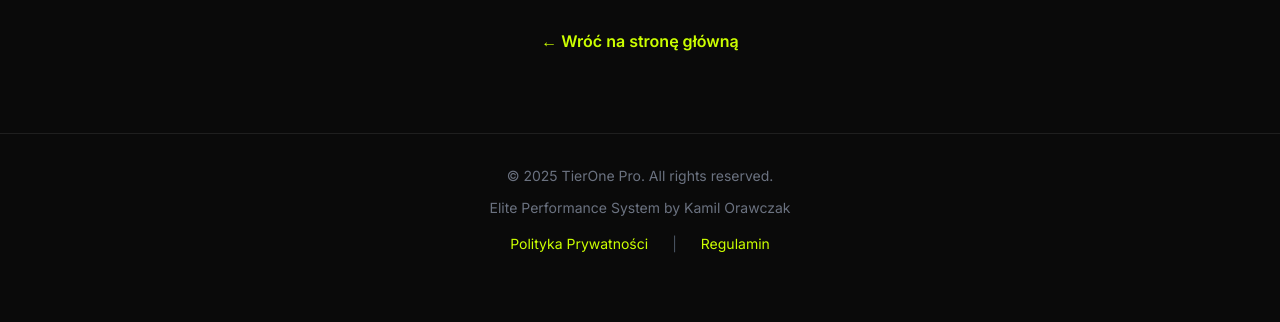
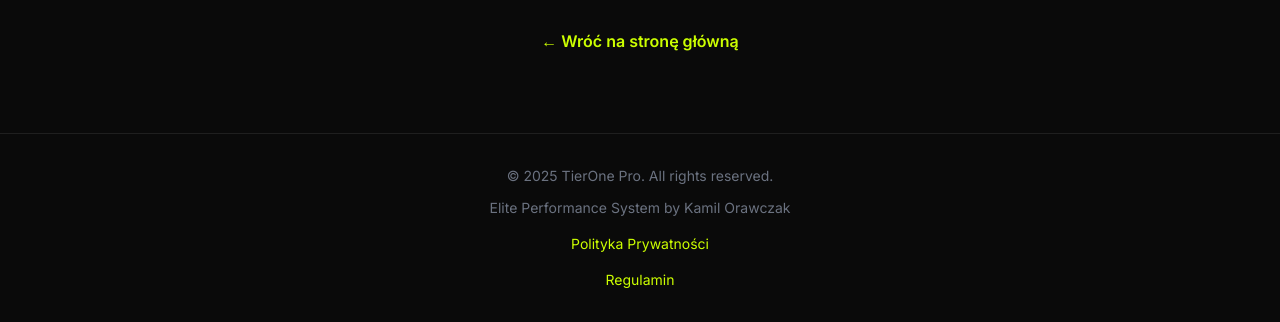
Before and after one commit to treningkamilorawczak/tierone-pro, a website: page public/thank-you.html in a window 1280 px wide. Shown: the part 908-1230 px from the top of the page. Before the commit the page ends 1194 px from the top, so only its background shows below. Drawn offline with nearby package versions, Linux system fonts and the light colour scheme.

Commit message:
Fix footer layout - links in column

```diff
--- a/public/thank-you.html
+++ b/public/thank-you.html
@@ -110,11 +110,10 @@
       <div class="text-center text-gray-500 text-sm">
         <p class="mb-3">© 2025 TierOne Pro. All rights reserved.</p>
         <p class="mb-3">Elite Performance System by Kamil Orawczak</p>
-        <div class="flex flex-col md:flex-row justify-center gap-4 md:gap-6 mt-4 items-center">
+        <div class="flex flex-col justify-center gap-4 mt-4 items-center">
           <a href="./privacy.html" class="text-brand-lime hover:text-white transition-colors text-sm">
             Polityka Prywatności
           </a>
-          <span class="hidden md:inline text-gray-600">|</span>
           <a href="./terms.html" class="text-brand-lime hover:text-white transition-colors text-sm">
             Regulamin
           </a>
```
